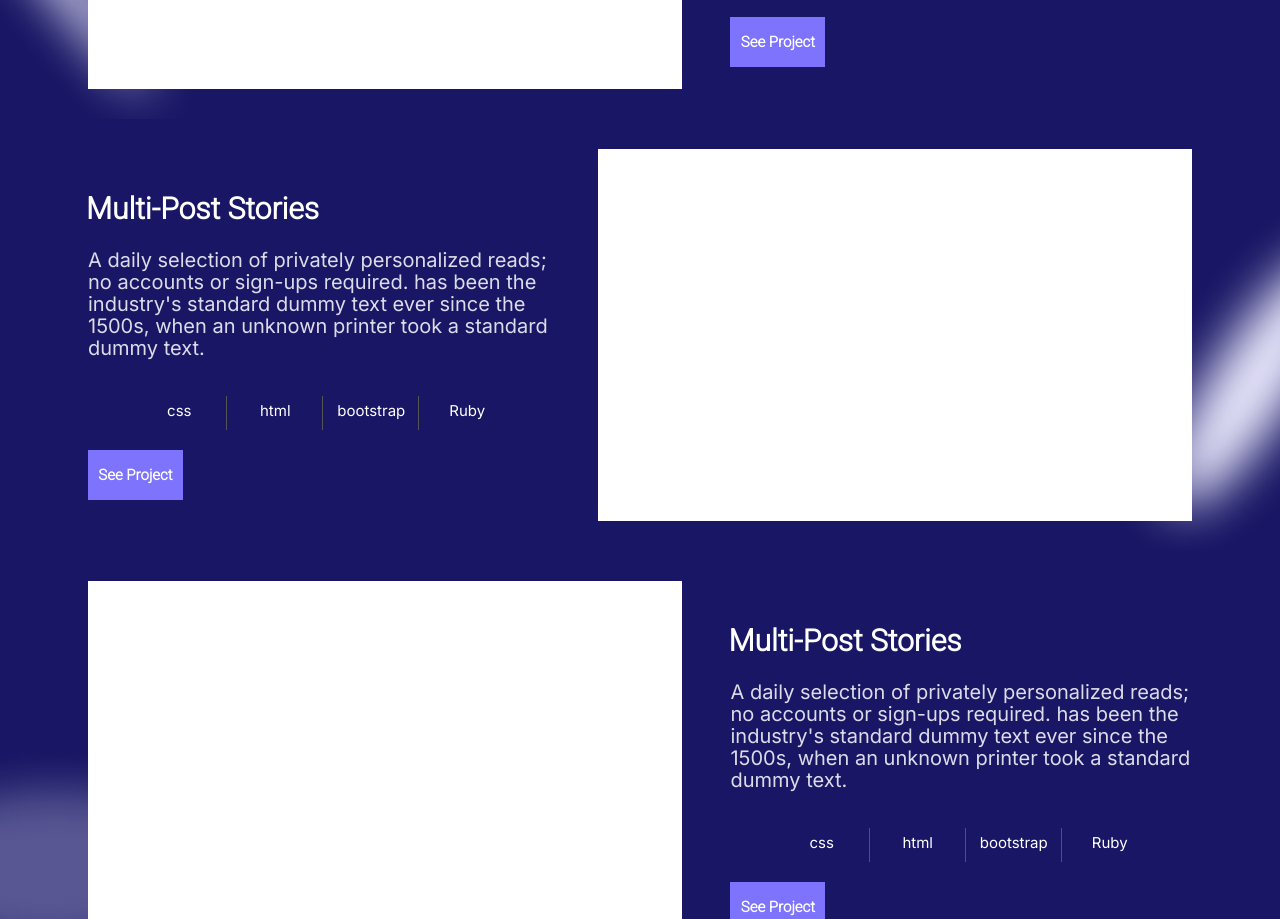
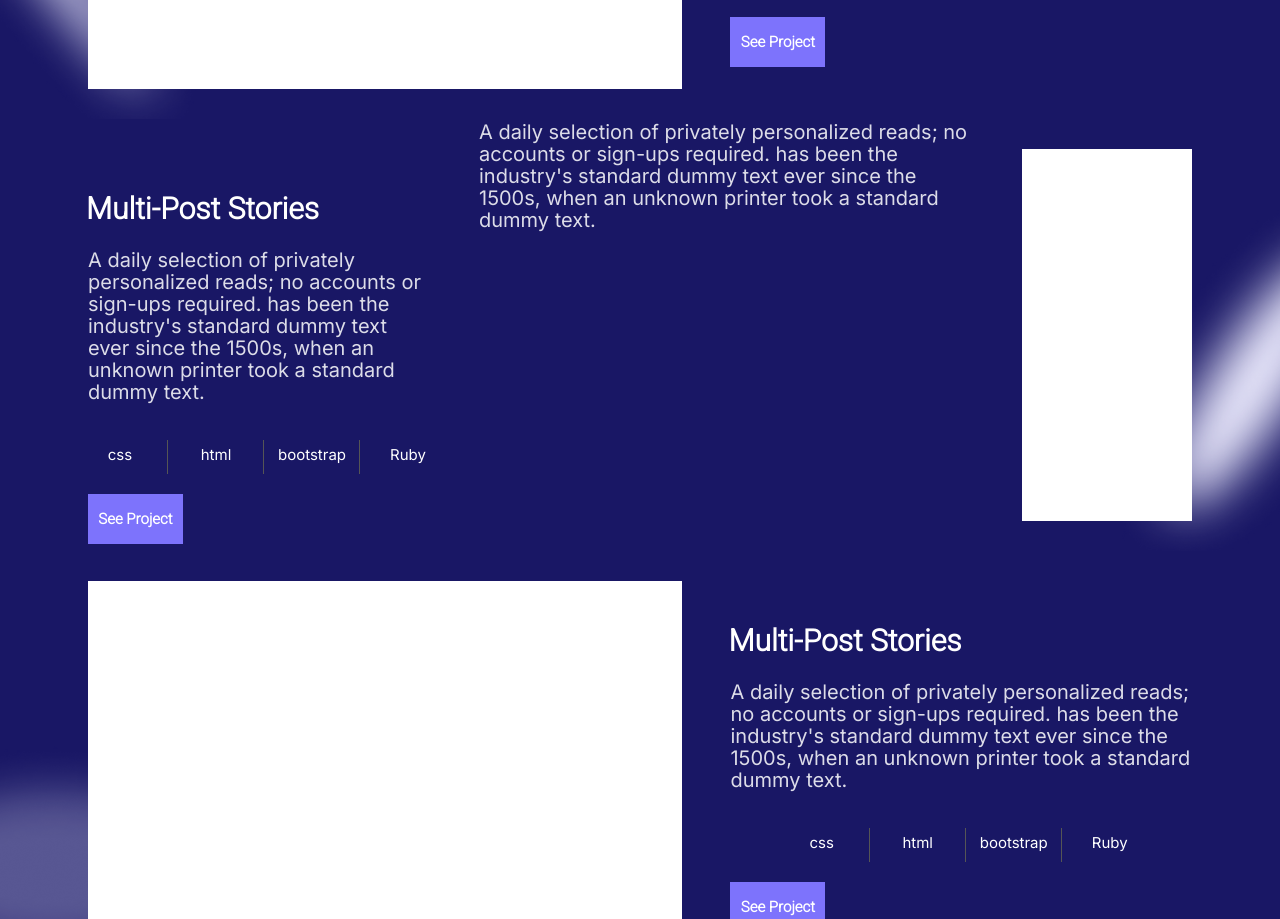
Before and after one commit to abiodunraheem/My-portfolio-template-4, a website: page index.html in a window 1280 px wide. Shown: the part 1436-2355 px from the top of the page. Drawn offline with Linux system fonts and the light colour scheme.

```diff
--- a/index.html
+++ b/index.html
@@ -111,6 +111,11 @@
             <div class="recent-work">
                 <div class="recent-work2">
                     <div class="box"></div>
+                        <p>A daily selection of privately personalized reads;
+                            no accounts or sign-ups required. has been the industry's
+                            standard dummy text ever since the 1500s,
+                            when an unknown printer took a standard dummy text.
+                        </p>
                     <div class="multi-post">
                         <h2>Multi-Post Stories</h2>
                         <p>A daily selection of privately personalized reads;
```
Also changed, not shown: README.md.
